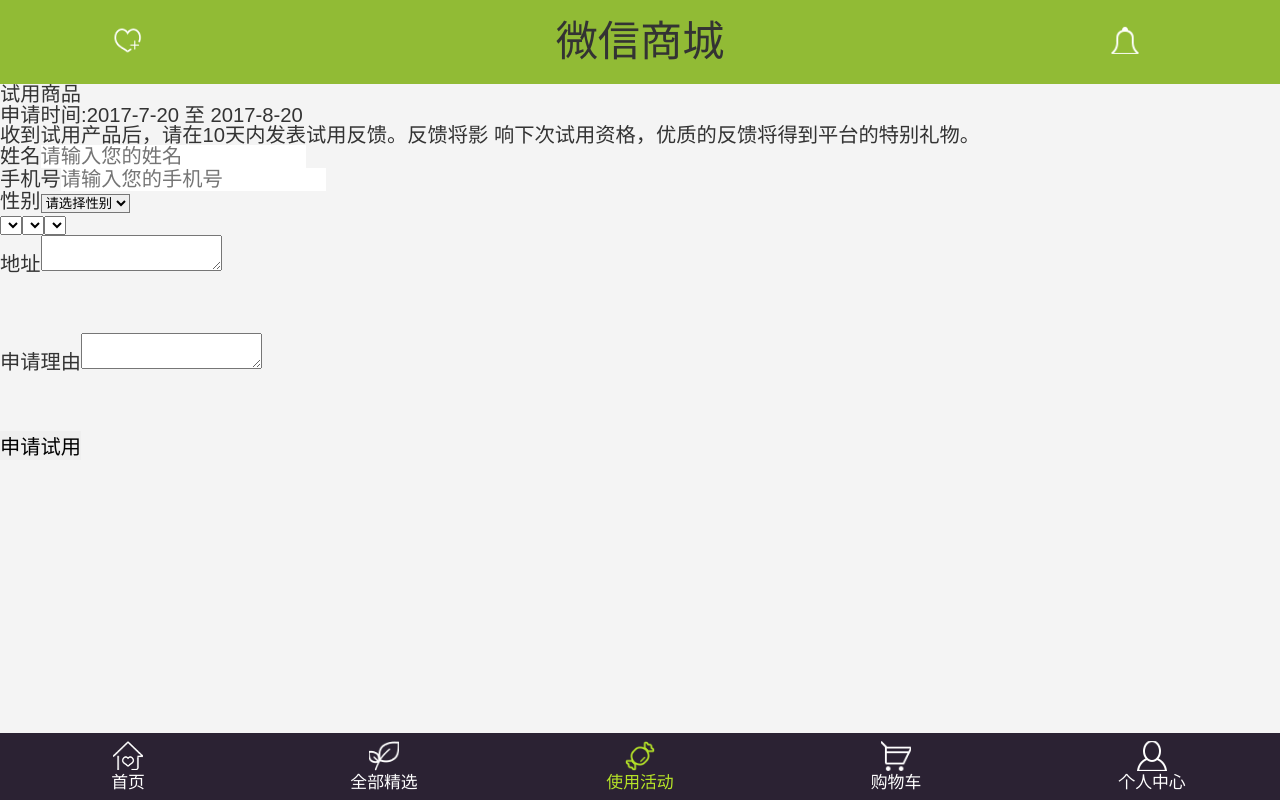
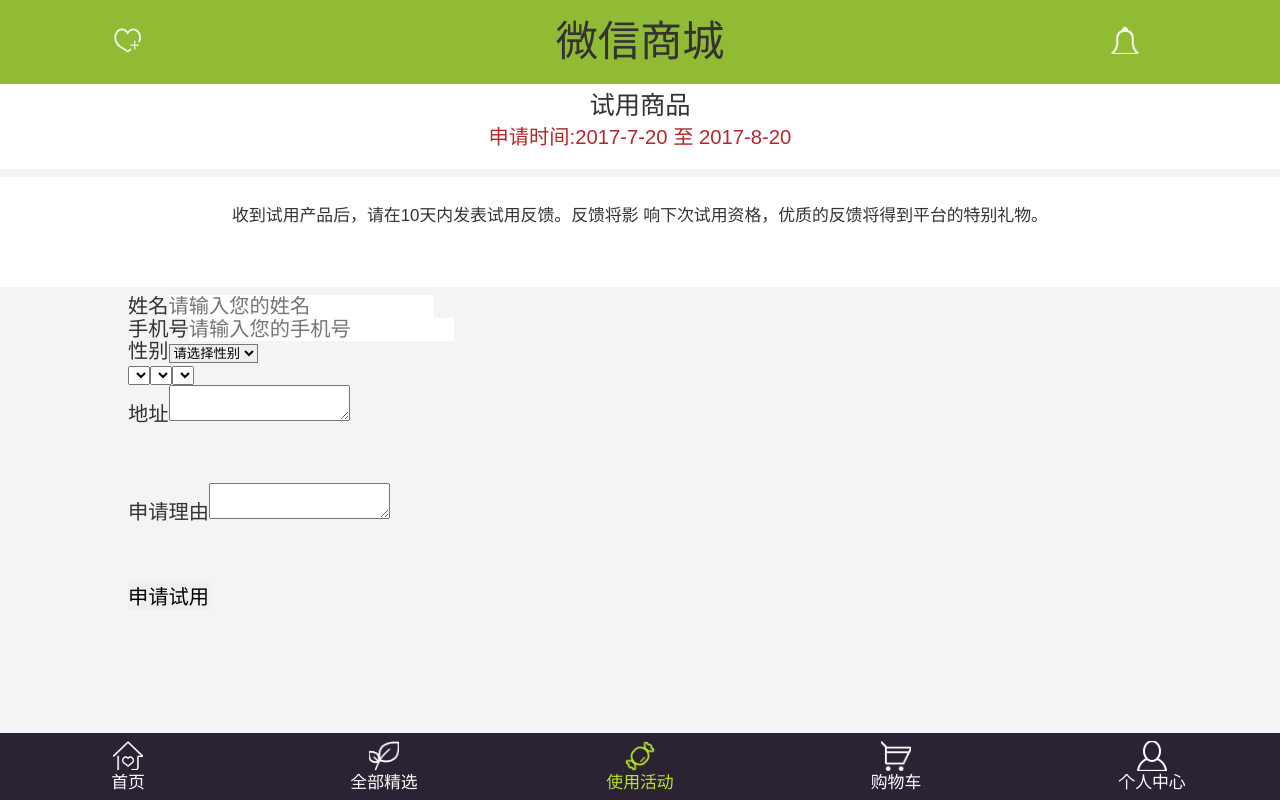
Before and after one commit to zjpjohn/wechat-shop, a Vue app: page /#/free in a window 1280 px wide. Built offline with nearby package versions, Linux system fonts and the light colour scheme.

Commit message:
修改样式

```diff
--- a/src/pages/free.vue
+++ b/src/pages/free.vue
@@ -105,5 +105,35 @@
   }
 </script>
 
-<style>
+<style lang="less">
+  .free{
+    background-color: #f4f4f4;
+  }
+  .main{
+    height: 1rem;
+    text-align: center;
+    background-color:#ffffff ;
+    h1{
+      font-size: 0.3rem;
+      height: 0.5rem;
+      line-height: 0.5rem;
+    }
+    p{
+      color:#b4282d;
+    }
+    margin-bottom:0.1rem ;
+  }
+  .tips{
+    background-color: #ffffff;
+    height: 0.7rem;
+    font-size: 0.2rem;
+    padding:0.3rem;
+    line-height: 0.3rem;
+    margin-bottom: 0.1rem;
+    text-align: center;
+  }
+  .form{
+    margin: 0 auto;
+    width: 80%;
+  }
 </style>
```
